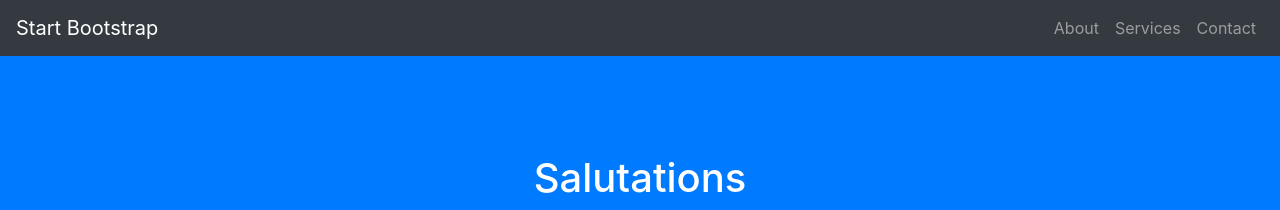
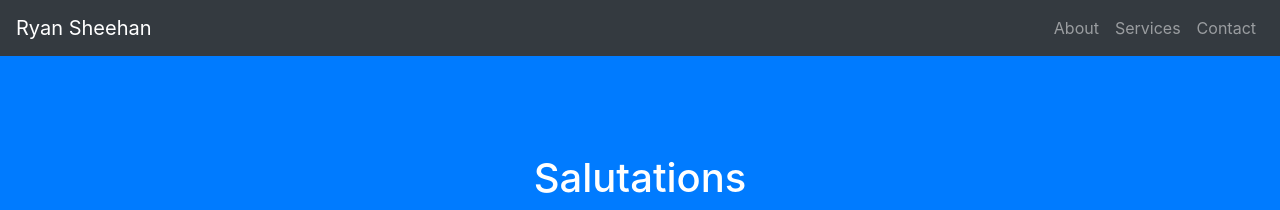
Before and after one commit to Ryan-Sheehan/Ryan-Sheehan.github.io, a Jekyll site: the page about/index.html, which Jekyll copies as it is, in a window 1280 px wide. Shown: the top 210 px of the page. Built offline with Jekyll 4.4.1, drawn with Linux system fonts in a browser that asks for light colours.

Commit message:
Update index.html

```diff
--- a/about/index.html
+++ b/about/index.html
@@ -22,7 +22,7 @@
 
     <!-- Navigation -->
     <nav class="navbar navbar-expand-lg navbar-dark bg-dark fixed-top" id="mainNav">
-        <a class="navbar-brand" href="#page-top">Start Bootstrap</a>
+        <a class="navbar-brand" href="#page-top">Ryan Sheehan</a>
         <button class="navbar-toggler" type="button" data-toggle="collapse" data-target="#navbarResponsive" aria-controls="navbarResponsive" aria-expanded="false" aria-label="Toggle navigation">
             <span class="navbar-toggler-icon"></span>
         </button>
```
